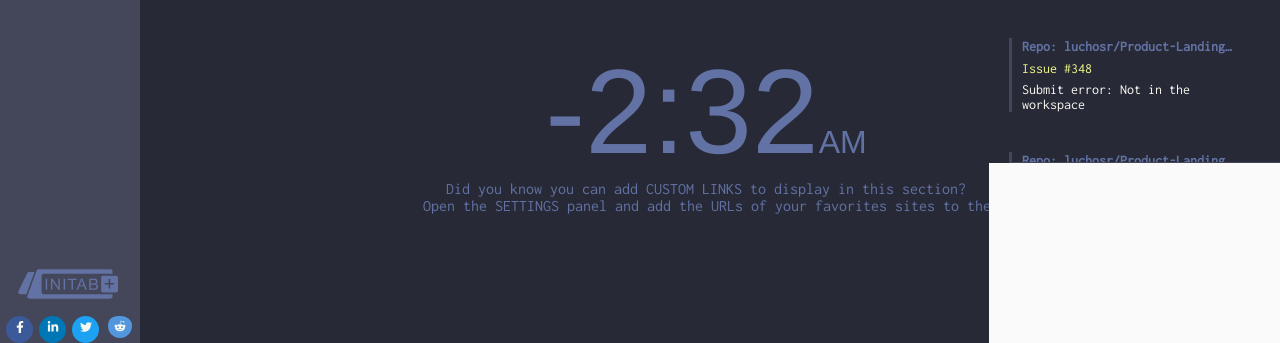
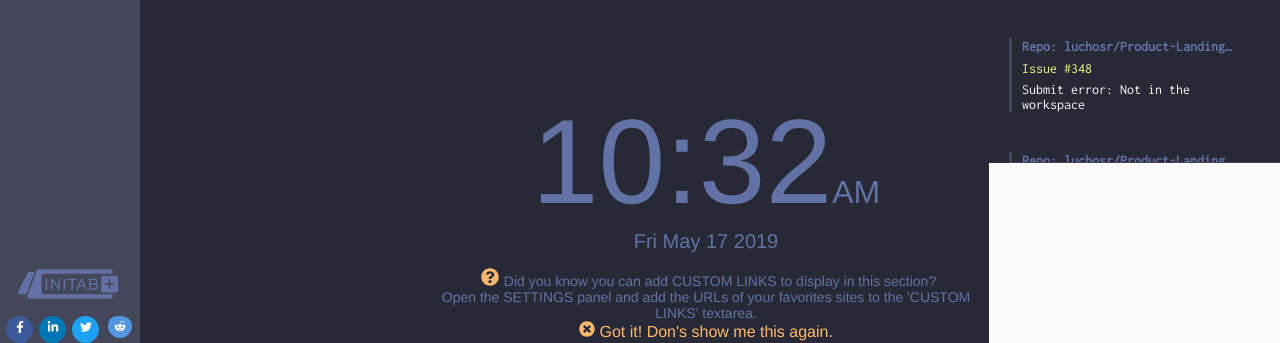
Before and after one commit to luchosr/chingu-prework, a React (Create React App) app: page / in a window 1280 px wide. Shown: the part 457-800 px from the top of the page. Built offline with nearby package versions, Linux system fonts and the light colour scheme; no server answers.

Commit message:
add Paragraph component

```diff
--- a/src/Clock.js
+++ b/src/Clock.js
@@ -1,5 +1,6 @@
 import React from "react";
-
+import { FaQuestionCircle, FaTimesCircle } from "react-icons/fa";
+import Paragraph from "./Paragraph";
 class Clock extends React.Component {
   constructor(props) {
     super(props);
@@ -19,14 +20,18 @@ class Clock extends React.Component {
       date: new Date()
     });
   }
+
   render() {
-    let hour =
-      parseInt(
+    const setHour = () => {
+      let hour = parseInt(
         this.state.date.toLocaleTimeString(navigator.language, {
           hour: "2-digit"
         }),
         10
-      ) - 12;
+      );
+      return hour <= 12 ? hour : hour - 12;
+    };
+
     let minutes = this.state.date.toLocaleTimeString(navigator.language, {
       minute: "2-digit"
     });
@@ -36,35 +41,40 @@ class Clock extends React.Component {
           hour: "2-digit"
         }),
         10
-      ) > 12
+      ) >= 12
         ? "PM"
         : "AM";
     return (
-      <div>
+      <div style={{ fontFamily: "Helvetica Neue, sans-serif" }}>
         <h2
           className="hour"
           style={{
             fontSize: "120px",
-            fontWeight: "normal",
-            fontFamily: "Helvetica Neue, sans-serif"
+            fontWeight: "normal"
           }}
         >
-          {hour}:{parseInt(minutes) < 10 ? 0 + minutes : minutes}
+          {setHour()}:{parseInt(minutes) < 10 ? 0 + minutes : minutes}
           <span style={{ fontSize: "32px" }}>{amPm()}</span>
         </h2>
+        <h5 style={{ fontSize: "20px", fontWeight: "200" }}>
+          {this.state.date.toDateString()}
+        </h5>
+        {}
+        <Paragraph />
       </div>
     );
   }
 }
 
+/* <p className="explText" style={{ fontSize: "14px", marginTop: "15px" }}>
+          <span style={{ color: "#ffb86c", margin: "5px" }}>
+            <FaQuestionCircle size={18} />
+          </span>
+          Did you know you can add CUSTOM LINKS to display in this section?
+          <br /> Open the SETTINGS panel and add the URLs of your favorites
+          sites to the 'CUSTOM LINKS' textarea.
+        </p>
+        <a href="" style={{ color: "#ffb86c" }} >
+          <FaTimesCircle /> Got it! Don's show me this again.
+        </a> */
 export default Clock;
-
-/*
-{new Date().toLocaleTimeString(navigator.language, {
-          month: "short",
-          day: "numeric",
-          hour: "2-digit",
-          minute: "2-digit",
-          hour12: true
-        })}{" "}
-*/
--- a/src/JShistory.js
+++ b/src/JShistory.js
@@ -31,6 +31,8 @@ class JShistory extends React.Component {
     return (
       <div
         style={{
+          display: "flex",
+          flexDirection: "column",
           color: "#6272a4",
           fontFamily: "Inconsolata, monospace",
           maxHeight: "100%",
@@ -77,21 +79,13 @@ class JShistory extends React.Component {
             width: "100%",
             margin: "auto",
             textAlign: "center",
-            whiteSpace: "nowrap",
             cursor: "default",
-            position: "absolute",
             bottom: "calc(25% - 101px)",
-            height: "202px",
-            maxHeight: "202px"
+            height: "402px",
+            marginTop: "180px"
           }}
         >
           <Clock />
-          <h5 className="date" id="date" />
-          <p className="explText">
-            Did you know you can add CUSTOM LINKS to display in this section?
-            <br /> Open the SETTINGS panel and add the URLs of your favorites
-            sites to the 'CUSTOM LINKS' textarea.
-          </p>
         </div>
       </div>
     );
--- /dev/null
+++ b/src/Paragraph.js
@@ -0,0 +1,44 @@
+import React from "react";
+import { FaQuestionCircle, FaTimesCircle } from "react-icons/fa";
+
+class Paragraph extends React.Component {
+  constructor(props) {
+    super(props);
+    this.handleClick = this.handleClick.bind(this);
+    this.state = {
+      linkShow: true
+    };
+  }
+
+  handleClick() {
+    this.setState({ linkShow: false });
+  }
+  render() {
+    let linkShow = this.state.linkShow;
+    return (
+      <div>
+        {linkShow && (
+          <div>
+            {" "}
+            <p
+              className="explText"
+              style={{ fontSize: "14px", marginTop: "15px" }}
+            >
+              <span style={{ color: "#ffb86c", margin: "5px" }}>
+                <FaQuestionCircle size={18} />
+              </span>
+              Did you know you can add CUSTOM LINKS to display in this section?
+              <br /> Open the SETTINGS panel and add the URLs of your favorites
+              sites to the 'CUSTOM LINKS' textarea.
+            </p>
+            <a href="" style={{ color: "#ffb86c" }} onClick={this.handleClick}>
+              <FaTimesCircle /> Got it! Don's show me this again.
+            </a>
+          </div>
+        )}
+      </div>
+    );
+  }
+}
+
+export default Paragraph;
```
